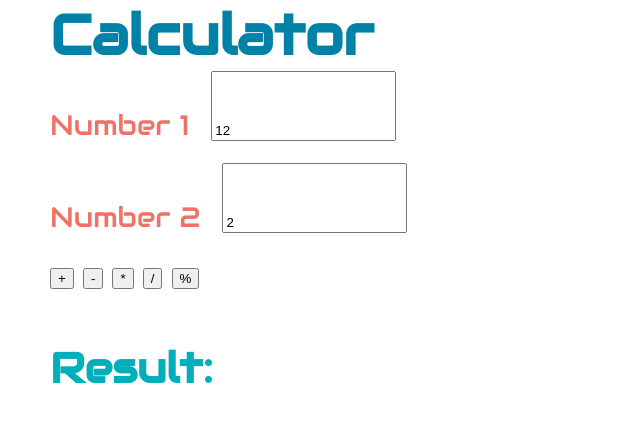
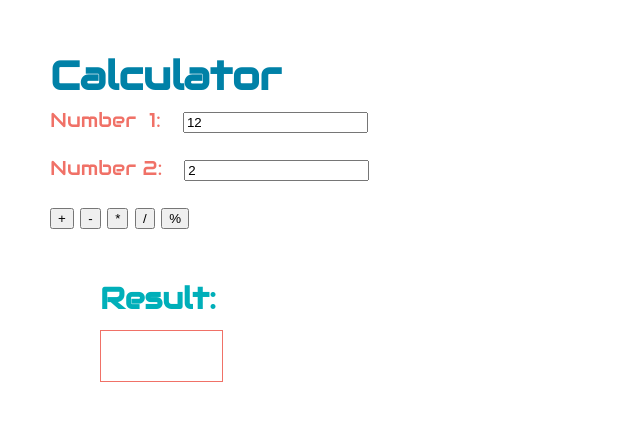
Before and after one commit to Jault1/software-2.5-js-dom, a plain HTML site: page index.html in a window 1280 px wide. Shown: the whole page, without its empty margins (0-640 px from the left). Drawn offline with Linux system fonts and the light colour scheme.

Commit message:
Updated style

```diff
--- a/index.html
+++ b/index.html
@@ -17,8 +17,8 @@
 <body>
     <div>
     <h1>Calculator</h1>
-    <label for=num1>Number 1</label><input id="num1" type="number" name="num1" value="12"><br>
-    <label for=num2>Number 2</label><input id="num2" type="number" name="num2" value="2"><br>
+    <label for=num1>Number &nbsp;1:</label><input id="num1" type="number" name="num1" value="12"><br>
+    <label for=num2>Number 2:</label><input id="num2" type="number" name="num2" value="2"><br>
 
     <button id="add" onclick="calcIt(this.id)">+</button>
     <button id="sub" onclick="calcIt(this.id)">-</button>
@@ -27,7 +27,7 @@
     <button id="mod" onclick="calcIt(this.id)">%</button>
 
     <h2>Result:</h2>
-    <p id="result"></p>
+    <p id="result">&nbsp;</p>
 
 
 </div>
--- a/style.css
+++ b/style.css
@@ -15,7 +15,7 @@
 
 body {
     margin: 0;
-    font-size: 28px;
+    font-size: 20px;
     /* font-family: 'Trebuchet MS', Arial, Tahoma, Verdana, Helvetica, sans-serif; */
     font-family: 'Audiowide', cursive;
     /* font-family: 'Hanken Grotesk', sans-serif; */
@@ -24,11 +24,13 @@ body {
 }
 
 h1 {
+    padding-top: 50px;
+    padding-bottom: 6px;
     color: #0081a7;
 
 }
+
 input {
-    padding-top: 50px;
     margin-bottom: 22px;
     margin-left: 22px;
 }
@@ -40,4 +42,13 @@ label {
 
 h2 {
     padding-top: 50px;
+    padding-bottom: 12px;
+    margin-left: 50px;
 }
+
+#result {
+    margin-left: 50px;
+    border: 1px solid #f07167;
+    width: 10%;
+    padding: 12px;
+}
```
